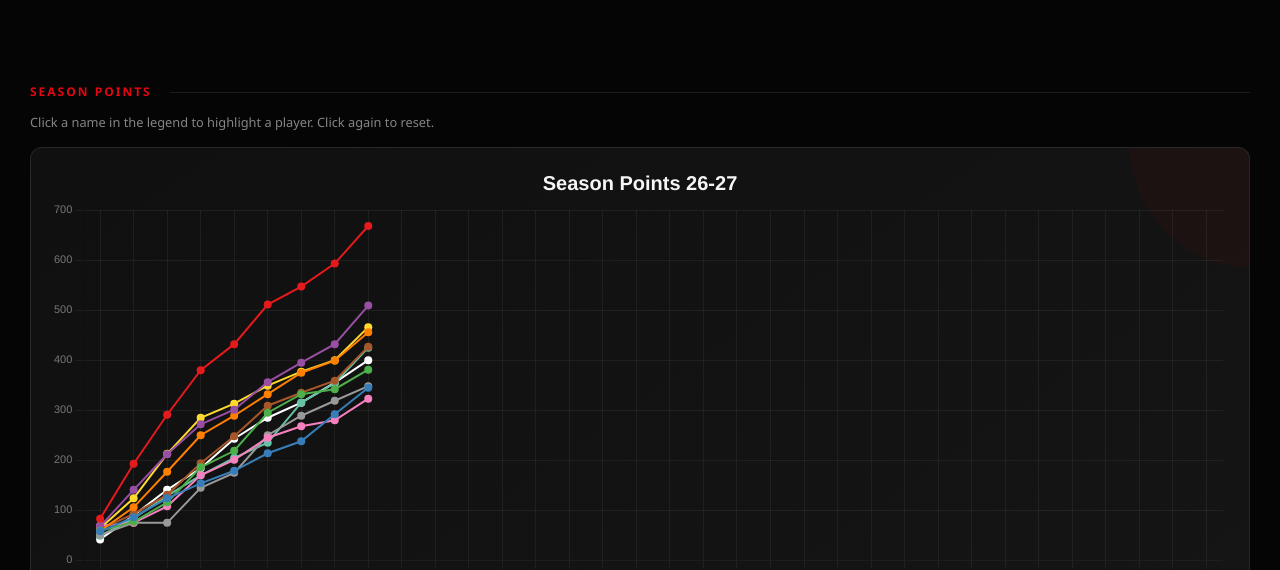
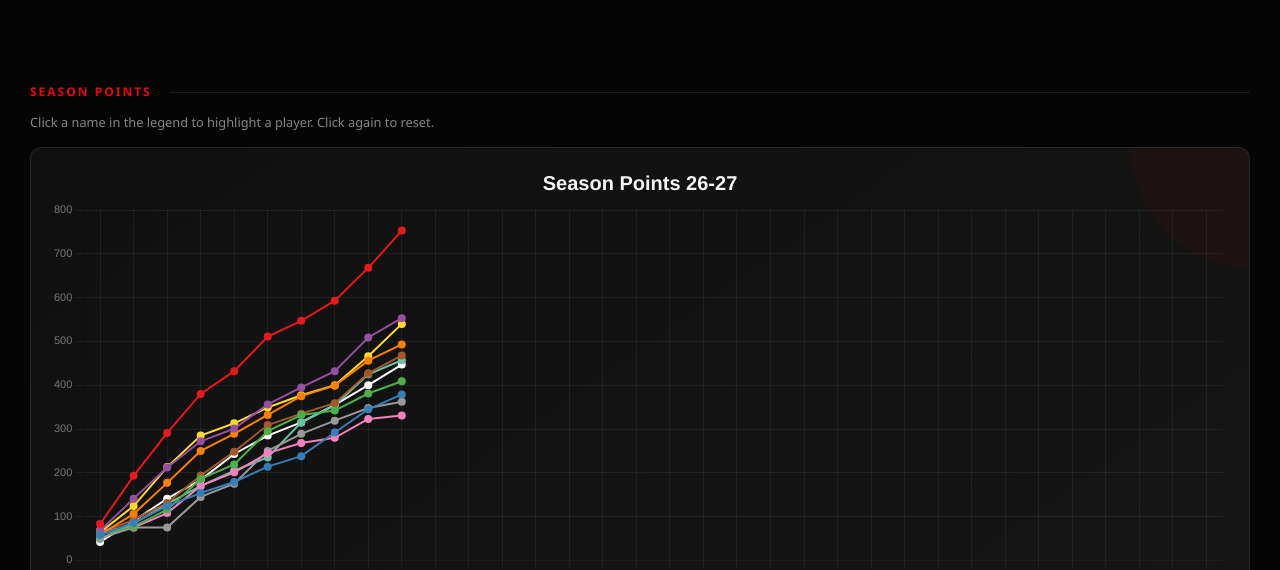
Before and after one commit to LordFunk/KickerManagerStats, a plain HTML site: page Season 26-27/Saisonstatistiken 26-27.html in a window 1280 px wide. Shown: the part 230-800 px from the top of the page. Drawn offline with nearby package versions, Linux system fonts and the light colour scheme.

Commit message:
Update MATCHDAY_POINTS with additional entries

```diff
--- a/Season 26-27/Saisonstatistiken 26-27.html
+++ b/Season 26-27/Saisonstatistiken 26-27.html
@@ -12,17 +12,17 @@
  * Every player should have the same number of entries.
  */
 const MATCHDAY_POINTS = {
-  Markus: [83,110,98,89,52,79,36,46,75],
-  Erwin: [58,28,38,30,25,35,24,54,53],
-  Phil: [59,18,39,70,33,76,37,10,39],
-  Didi: [68,73,71,60,29,55,39,37,77],
-  Steffo: [59,47,71,73,39,43,43,24,57],
-  Basti: [62,31,38,63,54,61,26,24,68],
-  Eirik: [69,6,33,62,31,44,23,12,43],
-  Emil: [51,24,0,70,30,75,39,30,29],
-  Kempka: [49,35,45,41,35,30,80,39,71],
-  Espen: [64,60,89,72,28,36,28,23,66],
-  Alex: [42,48,51,43,59,42,30,40,45],
+  Markus: [83,110,98,89,52,79,36,46,75,85],
+  Erwin: [58,28,38,30,25,35,24,54,53,34],
+  Phil: [59,18,39,70,33,76,37,10,39,28],
+  Didi: [68,73,71,60,29,55,39,37,77,44],
+  Steffo: [59,47,71,73,39,43,43,24,57,37],
+  Basti: [62,31,38,63,54,61,26,24,68,41],
+  Eirik: [69,6,33,62,31,44,23,12,43,8],
+  Emil: [51,24,0,70,30,75,39,30,29,14],
+  Kempka: [49,35,45,41,35,30,80,39,71,32],
+  Espen: [64,60,89,72,28,36,28,23,66,74],
+  Alex: [42,48,51,43,59,42,30,40,45,47],
 };
 </script>
 
```
